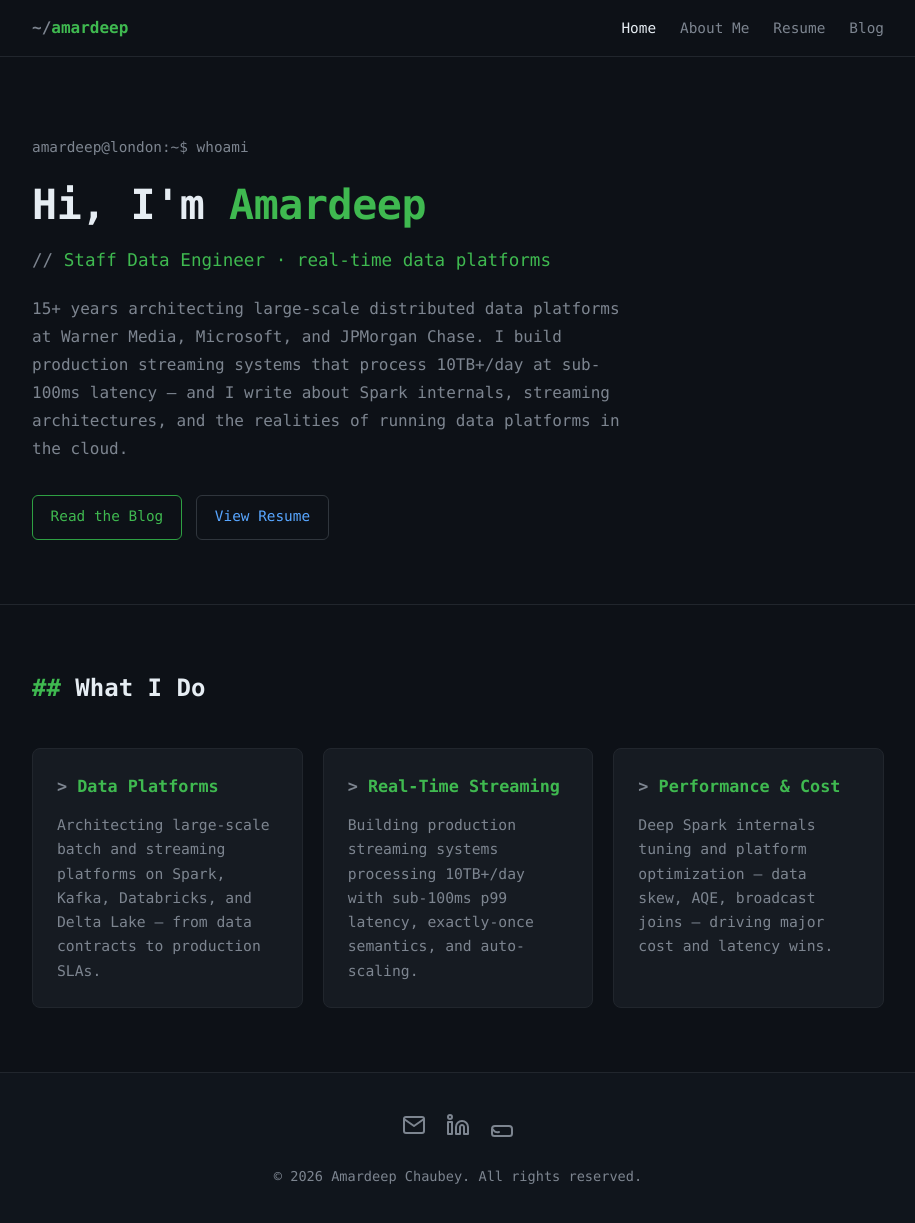
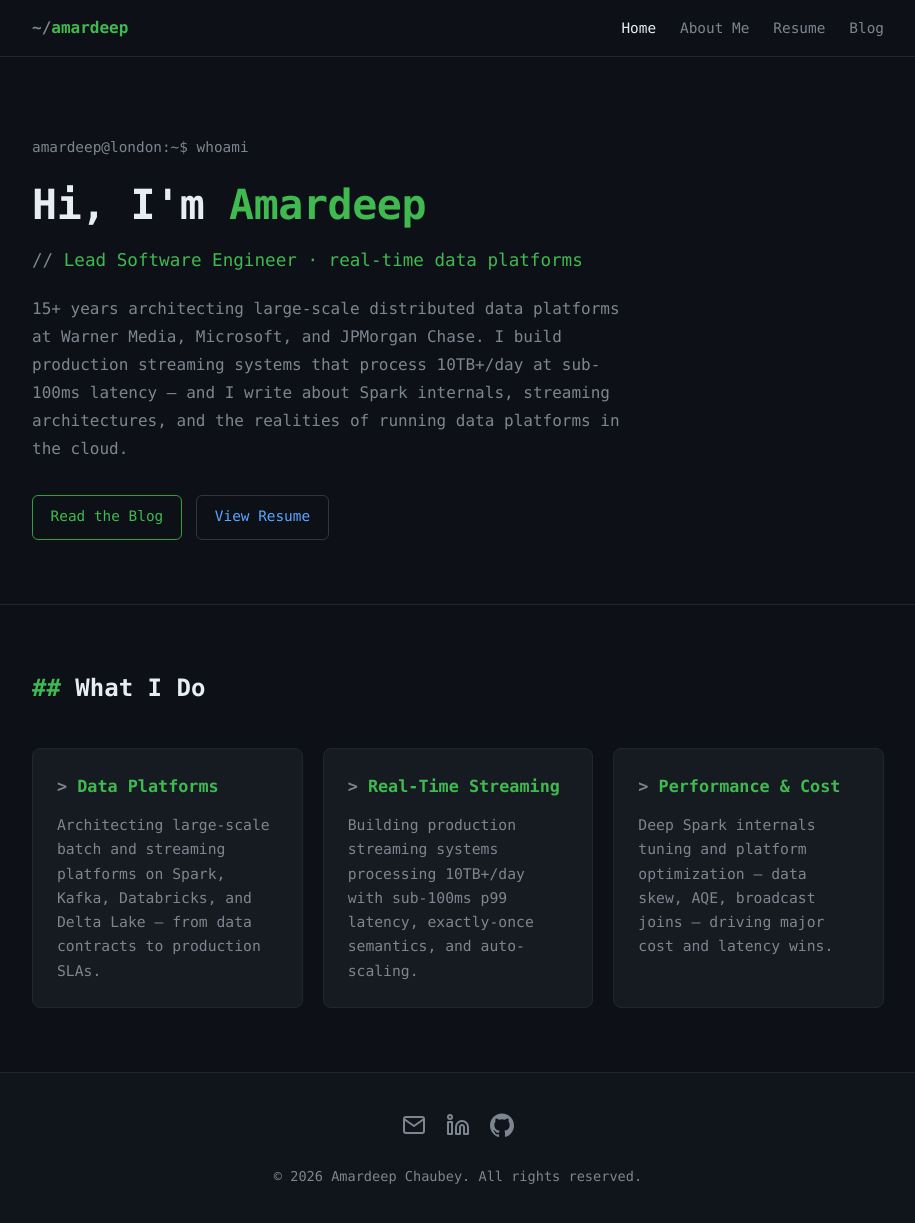
Before and after one commit to xeonee/xeonee.github.io, a Jekyll site: the page built from index.html, in a window 1280 px wide and 1227 px high. Shown: the top 1223 px of the window, without its empty margins (182-1097 px from the left). Built offline with Jekyll 4.4.1, drawn with Linux system fonts in a browser that asks for light colours.

Commit message:
Polish: tag spacing, GitHub icon, homepage title
- Add a space after # in tag chips and tag-section headers
- Replace the odd GitHub footer icon with the real GitHub logo
- Homepage title: Staff Data Engineer -> Lead Software Engineer

Co-Authored-By: Claude Opus 4.8 <noreply@anthropic.com>

```diff
--- a/_includes/footer.html
+++ b/_includes/footer.html
@@ -16,8 +16,8 @@
                     </svg>
                 </a>
                 <a href="{{ site.github }}" class="social-link" aria-label="GitHub" target="_blank" rel="noopener">
-                    <svg width="24" height="24" viewBox="0 0 24 24" fill="none" xmlns="http://www.w3.org/2000/svg">
-                        <path d="M9 19C4 20.5 4 16.5 2 16M22 16V20.5C22 21.8807 20.8807 23 19.5 23H4.5C3.11929 23 2 21.8807 2 20.5V16M22 16C22 14.3431 20.6569 13 19 13H5C3.34315 13 2 14.3431 2 16" stroke="currentColor" stroke-width="2" stroke-linecap="round" stroke-linejoin="round"/>
+                    <svg width="24" height="24" viewBox="0 0 24 24" fill="currentColor" xmlns="http://www.w3.org/2000/svg">
+                        <path d="M12 .5C5.37.5 0 5.87 0 12.5c0 5.3 3.44 9.8 8.21 11.39.6.11.82-.26.82-.58 0-.29-.01-1.05-.02-2.06-3.34.73-4.04-1.61-4.04-1.61-.55-1.39-1.33-1.76-1.33-1.76-1.09-.75.08-.73.08-.73 1.2.09 1.84 1.24 1.84 1.24 1.07 1.84 2.81 1.31 3.5 1 .11-.78.42-1.31.76-1.61-2.67-.3-5.47-1.34-5.47-5.96 0-1.32.47-2.39 1.24-3.23-.12-.31-.54-1.53.12-3.18 0 0 1.01-.32 3.3 1.23a11.5 11.5 0 0 1 6 0c2.29-1.55 3.3-1.23 3.3-1.23.66 1.65.24 2.87.12 3.18.77.84 1.24 1.91 1.24 3.23 0 4.63-2.81 5.66-5.49 5.96.43.37.81 1.1.81 2.22 0 1.6-.01 2.9-.01 3.29 0 .32.21.7.82.58C20.57 22.29 24 17.8 24 12.5 24 5.87 18.63.5 12 .5z"/>
                     </svg>
                 </a>
             </div>
--- a/css/style.css
+++ b/css/style.css
@@ -1221,7 +1221,7 @@ a:focus-visible {
 }
 
 .tag::before {
-    content: "#";
+    content: "#\00A0";
     color: var(--text-mut);
 }
 
@@ -1274,7 +1274,7 @@ a:focus-visible {
 }
 
 .tag-section h2::before {
-    content: "#";
+    content: "#\00A0";
     color: var(--green);
 }
 
--- a/index.html
+++ b/index.html
@@ -2,14 +2,14 @@
 layout: default
 nav: home
 title: "Amardeep Chaubey — Data Engineer"
-description: "Staff Data Engineer building large-scale distributed data platforms and real-time streaming systems."
+description: "Lead Software Engineer building large-scale distributed data platforms and real-time streaming systems."
 keywords: "data engineering, apache spark, kafka, streaming, databricks, distributed systems, portfolio"
 ---
         <section class="hero">
             <div class="container">
                 <div class="hero-content">
                     <h1 class="hero-title">Hi, I'm <span class="highlight">Amardeep</span></h1>
-                    <p class="hero-subtitle">Staff Data Engineer · real-time data platforms</p>
+                    <p class="hero-subtitle">Lead Software Engineer · real-time data platforms</p>
                     <p class="hero-description">
                         15+ years architecting large-scale distributed data platforms at Warner Media, Microsoft,
                         and JPMorgan Chase. I build production streaming systems that process 10TB+/day at
```
